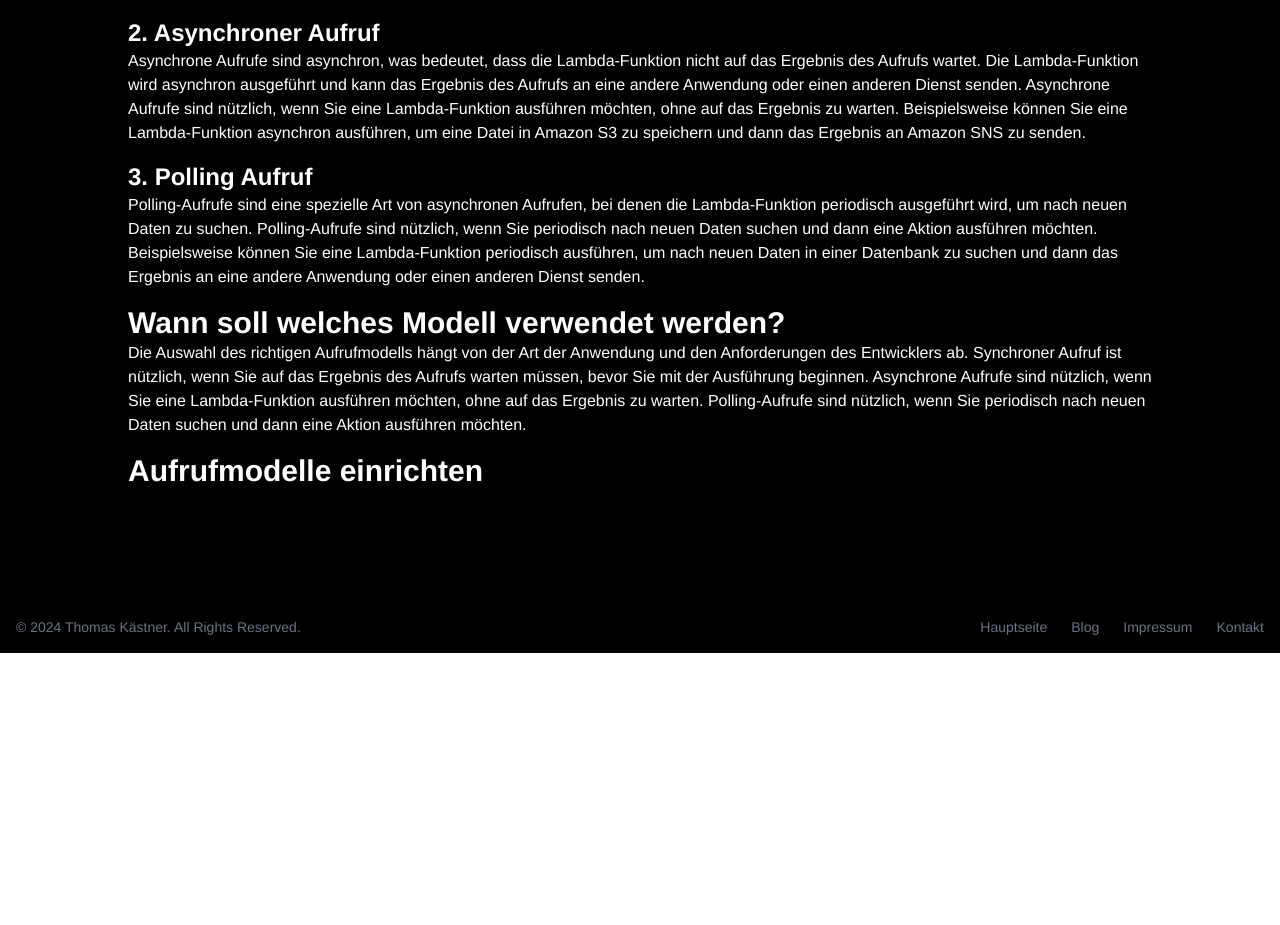
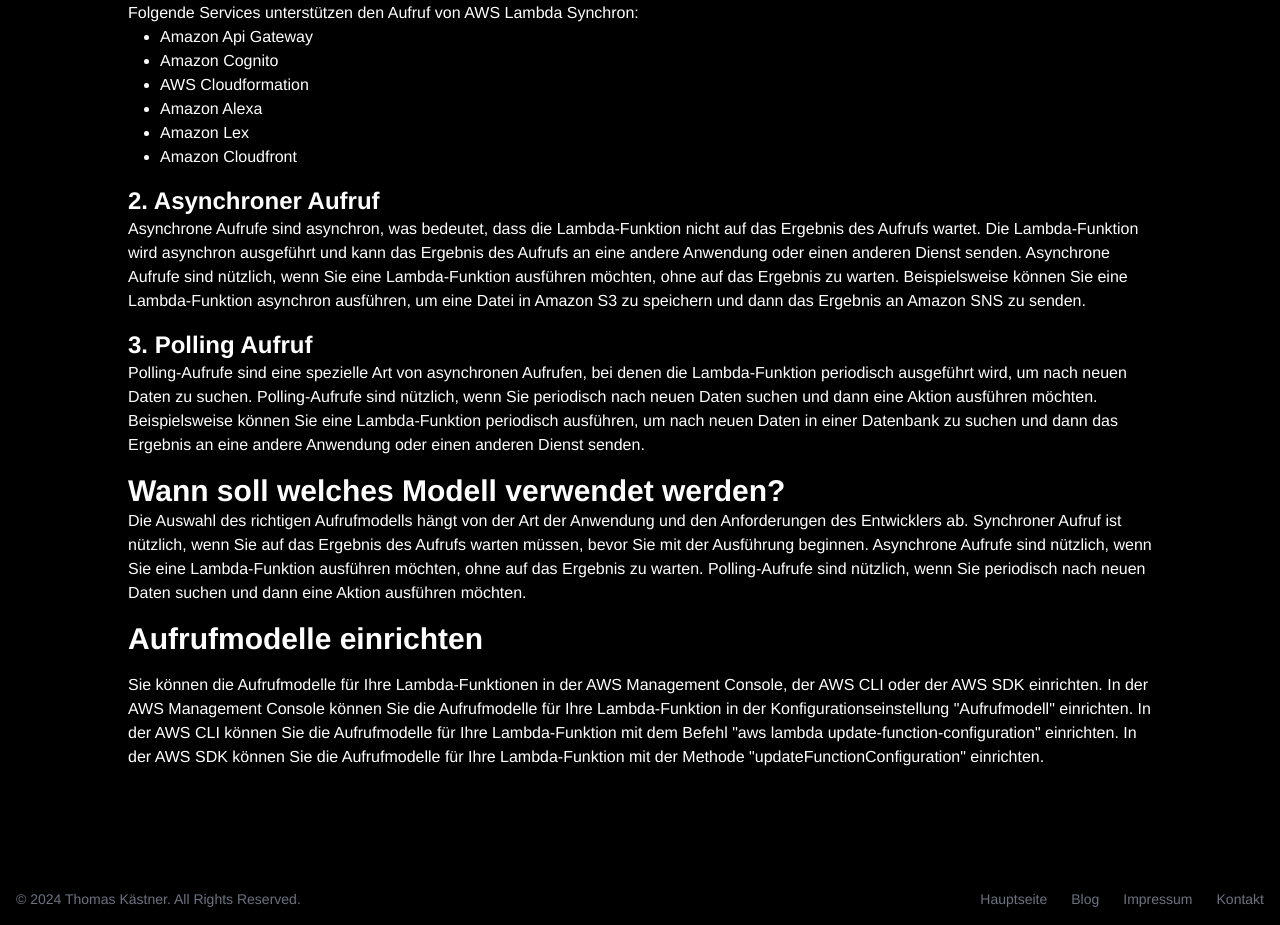
Before and after one commit to ThomasAKaestner/thomaskaestner, a Vue app: page /blog/aufrufmodelle-von-aws-lambda-funktionen in a window 1280 px wide. Shown: the part 680-1605 px from the top of the page. Before the commit the page ends 1333 px from the top, so only its background shows below. Built offline with nearby package versions, Linux system fonts and the light colour scheme.

Commit message:
making some css changes

```diff
--- a/src/views/articles/AufrufVonAWSModelle.vue
+++ b/src/views/articles/AufrufVonAWSModelle.vue
@@ -33,6 +33,15 @@
             können Sie eine Lambda-Funktion synchron ausführen, um eine Datei in Amazon S3 zu speichern und dann das
             Ergebnis an Amazon SNS zu senden.
           </p>
+          <p> Folgende Services unterstützen den Aufruf von AWS Lambda Synchron:</p>
+          <ul class="list-disc mx-8">
+            <li>Amazon Api Gateway</li>
+            <li>Amazon Cognito</li>
+            <li>AWS Cloudformation</li>
+            <li>Amazon Alexa</li>
+            <li>Amazon Lex</li>
+            <li>Amazon Cloudfront</li>
+          </ul>
         </div>
         <div class="my-4">
           <h3 class="text-2xl font-bold">2. Asynchroner Aufruf</h3>
@@ -69,6 +78,17 @@
         <div class="my-4">
           <h2 class="text-3xl font-bold">Aufrufmodelle einrichten</h2>
         </div>
+        <div class="my-2">
+          <p>
+            Sie können die Aufrufmodelle für Ihre Lambda-Funktionen in der AWS Management Console, der AWS CLI oder
+            der AWS SDK einrichten. In der AWS Management Console können Sie die Aufrufmodelle für Ihre Lambda-Funktion
+            in der Konfigurationseinstellung "Aufrufmodell" einrichten. In der AWS CLI können Sie die Aufrufmodelle
+            für Ihre Lambda-Funktion mit dem Befehl "aws lambda update-function-configuration" einrichten. In der AWS
+            SDK können Sie die Aufrufmodelle für Ihre Lambda-Funktion mit der Methode "updateFunctionConfiguration"
+            einrichten.
+          </p>
+
+        </div>
 
       </div>
     </div>
```
